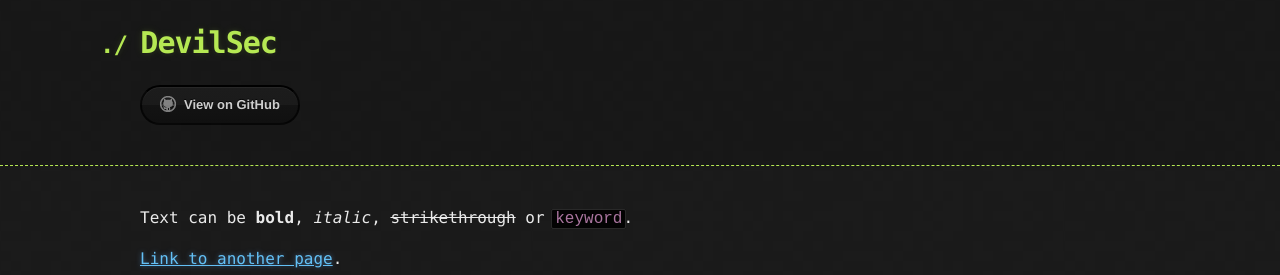
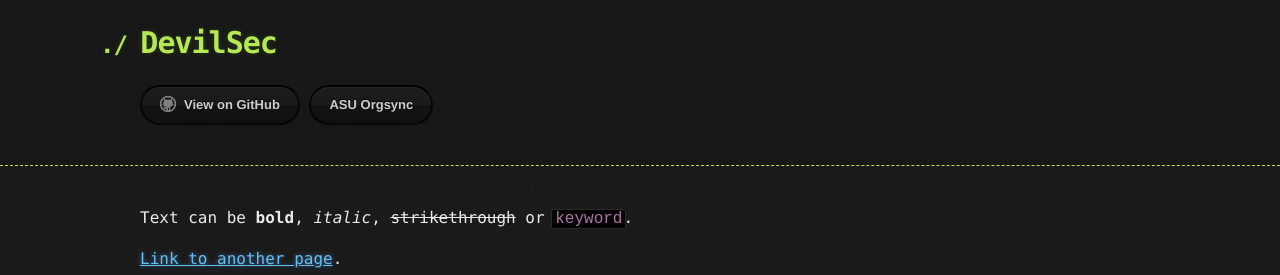
Before and after one commit to josephaorahim/asu_devilsec_website, a Jekyll site: the page built from index.md, in a window 1280 px wide and 900 px high. Shown: the top 275 px of the window. Built offline with Jekyll 4.4.1, drawn with Linux system fonts in a browser that asks for light colours; the repository's description, which GitHub fills in, is left out.

```diff
--- a/_layouts/default.html
+++ b/_layouts/default.html
@@ -22,6 +22,7 @@
             <a href="{{ site.github.tar_url }}" class="btn">Download as .tar.gz</a>
           {% endif %}
           <a href="{{ site.github.repository_url }}" class="btn btn-github"><span class="icon"></span>View on GitHub</a>
+          <a href="{{ site.github.repository_url }}" class="btn">ASU Orgsync</a>
         </section>
       </div>
     </header>
```
Also changed, not shown: 2 other files.
